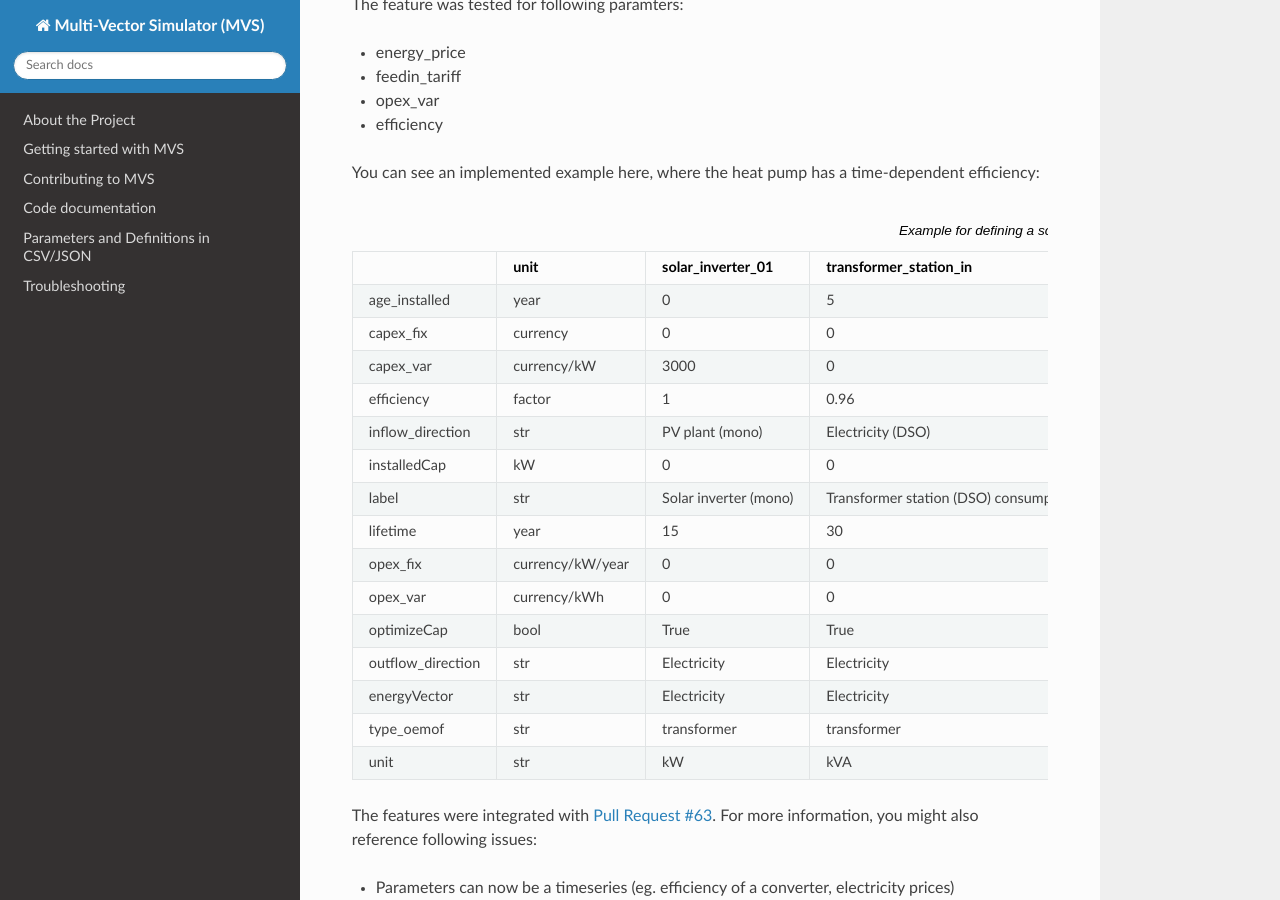
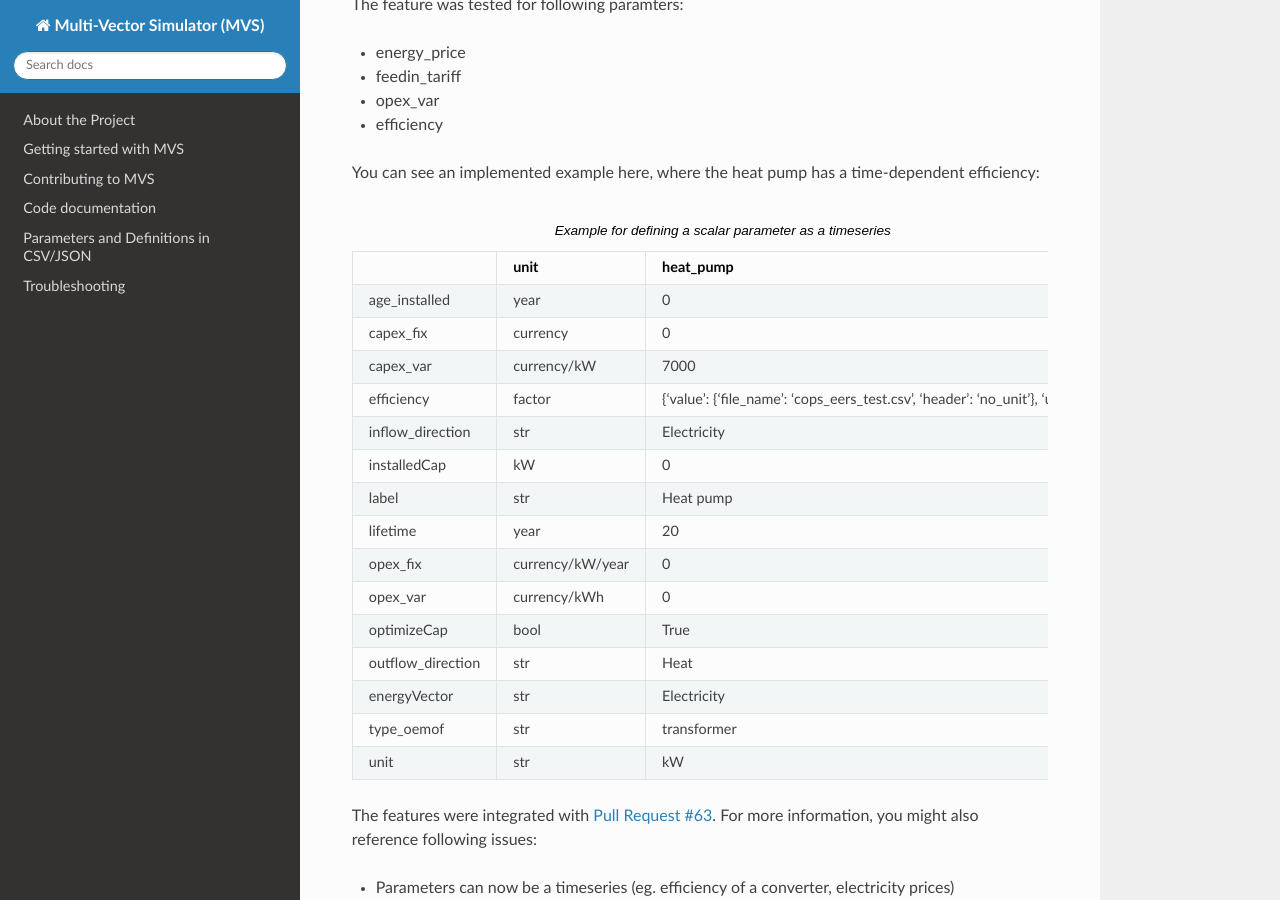
Before and after one commit to rl-institut/multi-vector-simulator, a Sphinx documentation site: the page built from docs/simulating_with_the_mvs.rst, in a window 1280 px wide and 900 px high, scrolled down 3840 px. Built offline with Sphinx 7.4.7 and the Read the Docs theme 2.0.0, drawn with Linux system fonts in a browser that asks for light colours.

Commit message:
Update example csv

```diff
--- a/docs/simulating_with_the_mvs.rst
+++ b/docs/simulating_with_the_mvs.rst
@@ -152,7 +152,7 @@ You can see an implemented example here, where the heat pump has a time-dependen
 
 .. csv-table:: Example for defining a scalar parameter as a timeseries
    :file: tables/example_scalar_as_timeseries_energyConversion.csv
-   :widths: 70, 30, 50, 50, 50, 50
+   :widths: 70, 30, 50
    :header-rows: 1
 
 The features were integrated with `Pull Request #63 <https://github.com/rl-institut/mvs_eland/pull/63>`_.
--- a/docs/tables/example_scalar_as_timeseries_energyConversion.csv
+++ b/docs/tables/example_scalar_as_timeseries_energyConversion.csv
@@ -1,16 +1,16 @@
-,unit,solar_inverter_01,transformer_station_in,transformer_station_out,heat_pump
-age_installed,year,0,5,5,0
-capex_fix,currency,0,0,0,0
-capex_var,currency/kW,3000,0,0,7000
-efficiency,factor,1,0.96,0.96,"{'value': {'file_name': 'cops_eers_test.csv', 'header': 'no_unit'}, 'unit': ''}"
-inflow_direction,str,PV plant (mono),Electricity (DSO),Electricity,Electricity
-installedCap,kW,0,0,0,0
-label,str,Solar inverter (mono),Transformer station (DSO) consumption,Transformer station (DSO) feedin,Heat pump
-lifetime,year,15,30,30,20
-opex_fix,currency/kW/year,0,0,0,0
-opex_var,currency/kWh,0,0,0,0
-optimizeCap,bool,True,True,True,True
-outflow_direction,str,Electricity,Electricity,Electricity (DSO),Heat
-energyVector,str,Electricity,Electricity,Electricity,Electricity
-type_oemof,str,transformer,transformer,transformer,transformer
-unit,str,kW,kVA,kVA,kW
+,unit,heat_pump
+age_installed,year,0
+capex_fix,currency,0
+capex_var,currency/kW,7000
+efficiency,factor,"{'value': {'file_name': 'cops_eers_test.csv', 'header': 'no_unit'}, 'unit': ''}"
+inflow_direction,str,Electricity
+installedCap,kW,0
+label,str,Heat pump
+lifetime,year,20
+opex_fix,currency/kW/year,0
+opex_var,currency/kWh,0
+optimizeCap,bool,True
+outflow_direction,str,Heat
+energyVector,str,Electricity
+type_oemof,str,transformer
+unit,str,kW
```
